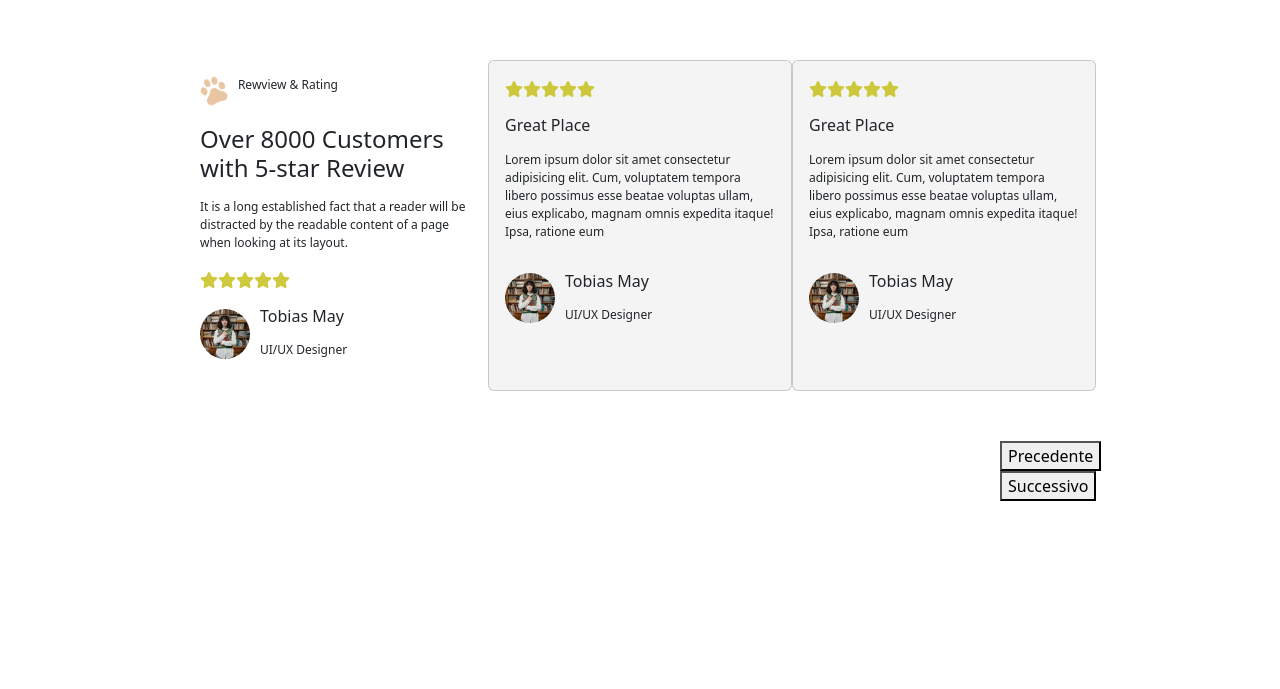
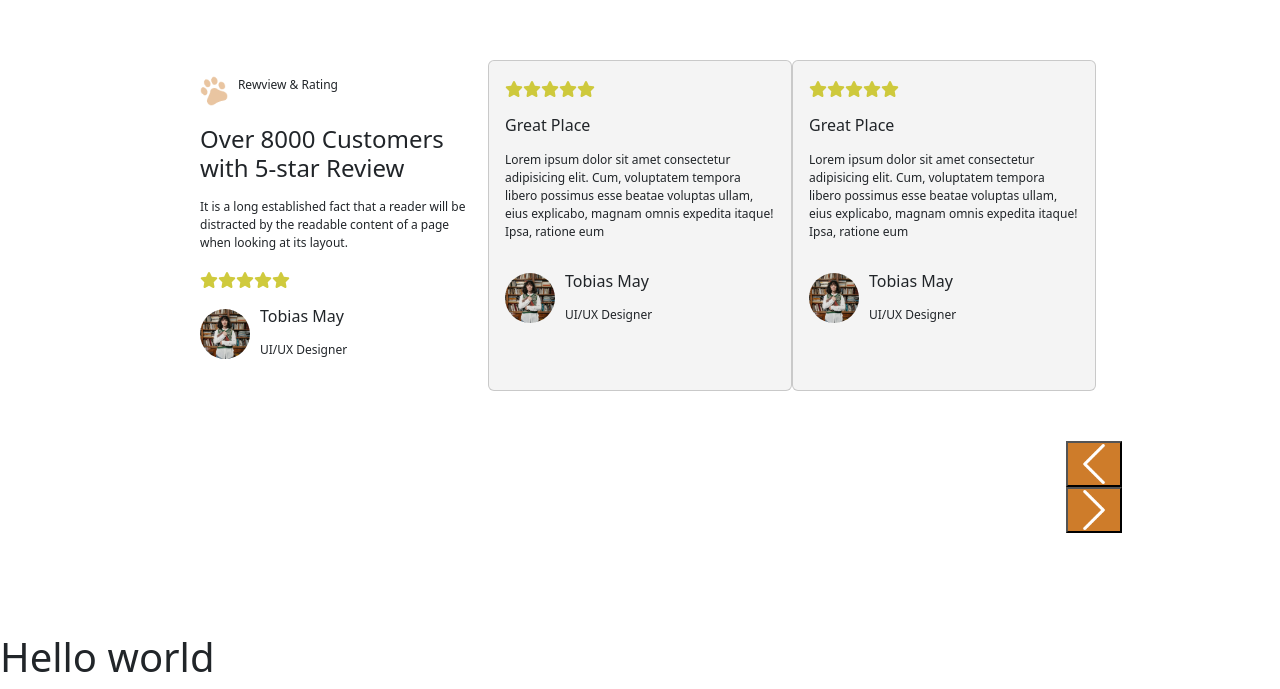
Before and after one commit to JordiMasci/proj-html-vuejs, a Vue app: page / in a window 1280 px wide. Shown: the part 3143-3832 px from the top of the page. Before the commit the page ends 3744 px from the top, so only its background shows below. Built offline with nearby package versions, Linux system fonts and the light colour scheme.

Commit message:
feat: section-5 AppMain. end

```diff
--- a/src/App.vue
+++ b/src/App.vue
@@ -16,7 +16,7 @@ export default {
 <template>
   <AppHeader />
   <AppMain />
-  <!-- <AppFooter /> -->
+  <AppFooter />
 </template>
 
 <style lang="scss">
--- a/src/components/AppFooter.vue
+++ b/src/components/AppFooter.vue
@@ -1,5 +1,5 @@
 <script>
-// import MyComponent from "./components/MyComponent. vue!";
+
 
 export default {
   data() {
@@ -7,10 +7,6 @@ export default {
      title: "Hello world"
    }
  }
-
- // components: {
- //   MyComponent,
- // },
 };
 </script>
 
--- a/src/components/AppMain.vue
+++ b/src/components/AppMain.vue
@@ -260,9 +260,15 @@ export default {
       </div>
 
       <!-- BUTTON -->
-      <div class="button-container">
-        <button @click="previousCard">Precedente</button>
-        <button @click="nextCard">Successivo</button>
+      <div class="container text-right">
+        <div class="button-container">
+          <button @click="previousCard">
+            <img src="../../public/img/left-arrow.png" alt="">
+          </button>
+          <button @click="nextCard">
+            <img src="../../public/img/next.png" alt="">
+          </button>
+        </div>
       </div>
     </section>
   </main>
@@ -448,6 +454,15 @@ export default {
 
 .button-container {
   padding: 50px;
-  margin-left: 900px;
+  margin-left: 924px;
+
+  button {
+    background-color: #ce7c2a;
+    margin-left: 10px;
+  }
+
+  img {
+    width: 40px;
+  }
 }
 </style>
```
